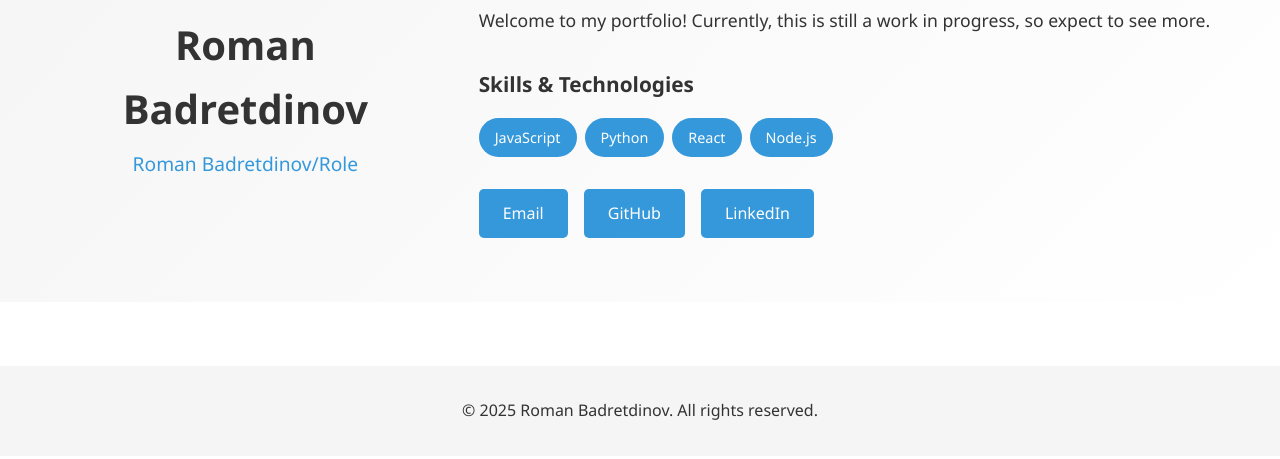
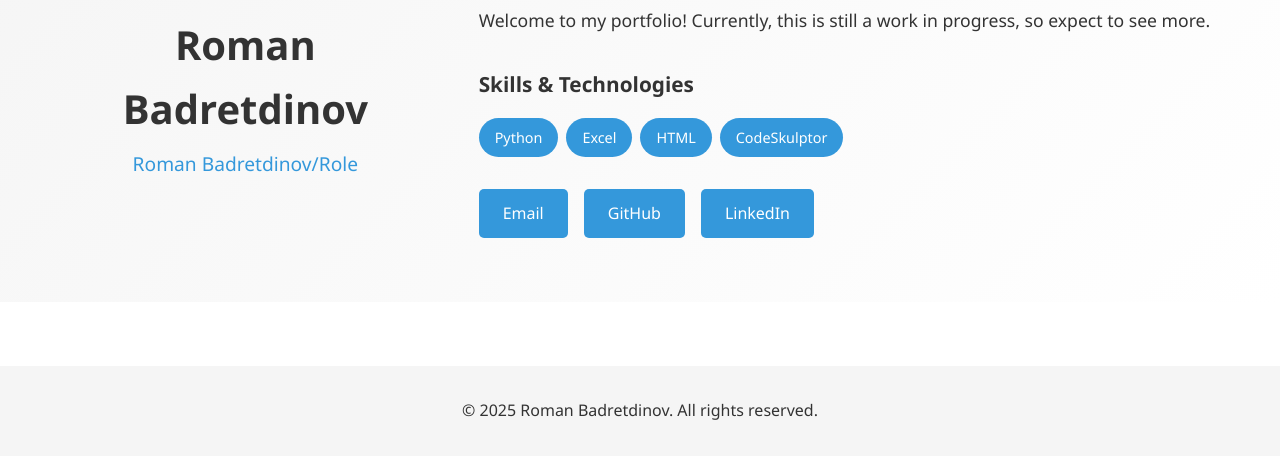
Before and after one commit to RBadretdinov/RBADRETDINOV.github.io, a plain HTML site: page index.html in a window 1280 px wide. Shown: the part 197-656 px from the top of the page. Drawn offline with Linux system fonts and the light colour scheme.

Commit message:
Update index.html

```diff
--- a/index.html
+++ b/index.html
@@ -38,10 +38,10 @@
                             <h3>Skills & Technologies</h3>
                             <div class="skills-list">
                                 <!-- Add your skills here -->
-                                <span class="skill-tag">JavaScript</span>
                                 <span class="skill-tag">Python</span>
-                                <span class="skill-tag">React</span>
-                                <span class="skill-tag">Node.js</span>
+                                <span class="skill-tag">Excel</span>
+                                <span class="skill-tag">HTML</span>
+                                <span class="skill-tag">CodeSkulptor</span>
                             </div>
                         </div>
                         <div class="contact-links">
```
